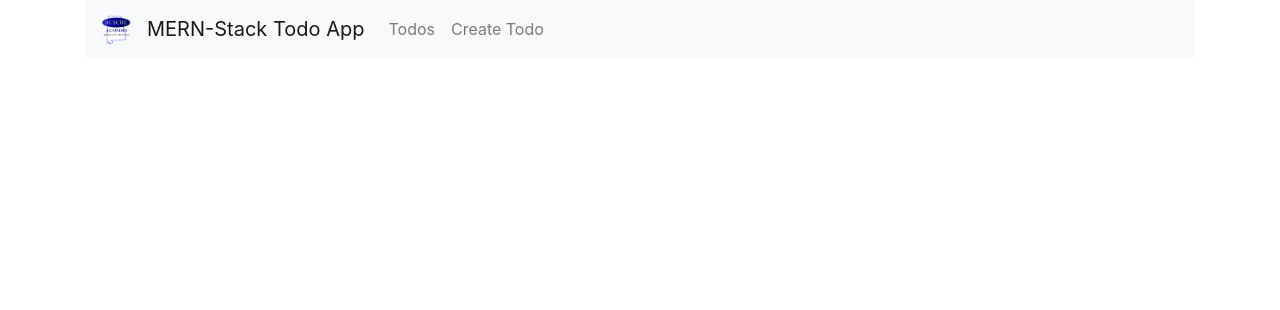
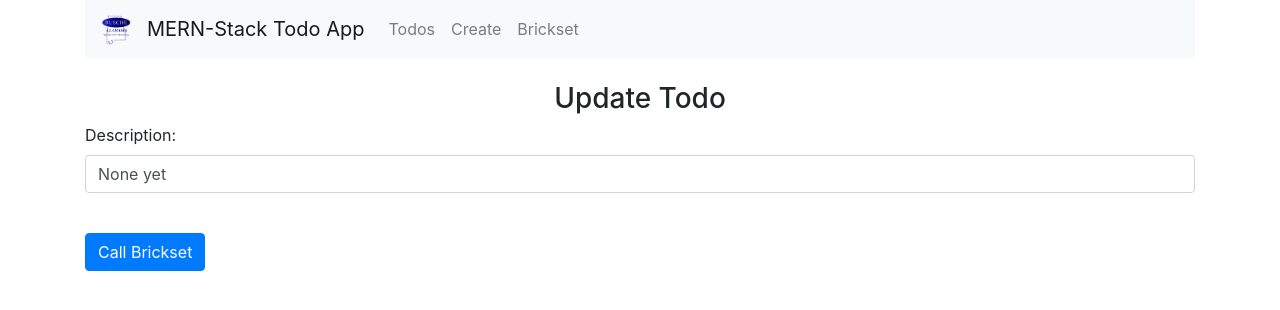
Before and after one commit to brentgroves/mern-todo-app, a React (Create React App) app: page /brickset in a window 1280 px wide. Shown: the top 310 px of the page. Built offline with nearby package versions, Linux system fonts and the light colour scheme.

Commit message:
added delme.txt

```diff
--- a/package.json
+++ b/package.json
@@ -12,6 +12,7 @@
     "react-router-dom": "^5.0.0",
     "react-scripts": "3.0.0",
     "reactstrap": "^8.0.0",
+    "soap": "^0.27.1",
     "socket.io-client": "^2.2.0"
   },
   "scripts": {
--- a/src/App.js
+++ b/src/App.js
@@ -6,6 +6,7 @@ import "bootstrap/dist/css/bootstrap.min.css";
 import CreateTodo from "./main/components/create-todo.component";
 import EditTodo from "./main/components/edit-todo.component";
 import TodosList from "./main/components/todos-list.component";
+import Brickset from "./main/components/brickset.component";
 
 import logo from "./Logo.png";
 
@@ -25,7 +26,10 @@ class App extends Component {
                   <Link to="/" className="nav-link">Todos</Link>
                 </li>
                 <li className="navbar-item">
-                  <Link to="/create" className="nav-link">Create Todo</Link>
+                  <Link to="/create" className="nav-link">Create</Link>
+                </li>
+                <li className="navbar-item">
+                  <Link to="/brickset" className="nav-link">Brickset</Link>
                 </li>
               </ul>
             </div>
@@ -34,6 +38,7 @@ class App extends Component {
           <Route path="/" exact component={TodosList} />
           <Route path="/edit/:id" component={EditTodo} />
           <Route path="/create" component={CreateTodo} />
+          <Route path="/brickset" component={Brickset} />
         </div>
       </Router>
     );
--- /dev/null
+++ b/src/main/components/brickset.component.js
@@ -0,0 +1,151 @@
+import React, { Component } from 'react';
+//import soap from 'soap';
+
+var soap = require('soap');
+
+var apiWSDL = 'http://brickset.com/api/v2.asmx?WSDL';
+
+
+
+export default class Brickset extends Component {
+
+    constructor(props) {
+        super(props);
+
+		this.getRandomSet = this.getRandomSet.bind(this);
+		this.getRandomInt = this.getRandomInt.bind(this);
+		this.setKey = this.setKey.bind(this);
+		this.onSubmit = this.onSubmit.bind(this);
+		this.onChangeResponse = this.onChangeResponse.bind(this);
+		this.state = {
+			key: 1,
+			minYear:1955,
+			response:'None yet'
+        }
+	}
+
+	getRandomInt (min, max) {
+	    return Math.floor(Math.random() * (max - min + 1)) + min;
+	}
+
+	setKey(k) {
+        this.setState({
+            key: k
+        });
+	}
+	getRandomSet(){
+
+	//first, determine the year
+//	var year = this.getRandomInt(this.state.minYear, (new Date()).getFullYear());
+	//console.log('chosen year', year);
+		console.log('made it');
+
+	soap.createClient(apiWSDL, function(err, client) {
+		console.log('done soap');
+	});
+
+	let promise = new Promise(function(resolve, reject) {
+
+
+		setTimeout(() => resolve("done"), 1000);
+  // executor (the producing code, "singer")
+	});
+	return promise;
+		/*
+	var p = new Promise(function(resolve, reject) {
+
+		soap.createClient(apiWSDL, function(err, client) {
+			if(err) throw new Error(err);
+
+			var args = {
+				apiKey:this.state.key,
+				userHash:'',
+				query:'',
+				theme:'',
+				subtheme:'',
+				setNumber:'',
+				year:year,
+				owned:'',
+				wanted:'',
+				orderBy:'',
+				pageSize:'2000',
+				pageNumber:'1',
+				userName:''
+			}
+
+			client.getSets(args, function(err, result) {
+				if(err) reject(err);
+				if(!result) {
+					return this.getRandomSet();
+				}
+
+				var sets = result.getSetsResult.sets;
+				console.log('i found '+sets.length+' results');
+				if(sets.length) {
+					var chosen = this.getRandomInt(0, sets.length-1);
+					var set = sets[chosen];
+					// now that we have a set, try to get more images
+					if(set.additionalImageCount > 0) {
+						client.getAdditionalImages({apiKey:this.state.key, setID:set.setID}, function(err, result) {
+							if(err) reject(err);
+							console.log('i got more images', result);
+							set.additionalImages = result;
+							resolve(set);
+						});
+					} else {
+						resolve(set);
+					}
+				}
+			});
+		});
+
+
+	});
+
+	return p;
+*/
+}
+
+    onChangeResponse(e) {
+        this.setState({
+            response: e.target.value
+        });
+    }
+
+    onSubmit(e) {
+        e.preventDefault();
+		var promise =	this.getRandomSet();
+
+		promise.then(
+		  res => this.setState({response:res}),
+//		  script => console.log('done'),
+		  error => console.log('Error')
+		);
+        console.log("Test");
+    }
+
+    render() {
+        return (
+            <div>
+                <h3 align="center">Update Todo</h3>
+
+                <form onSubmit={this.onSubmit}>
+
+                   <div className="form-group">
+                        <label>Description: </label>
+                        <input  type="text"
+                                className="form-control"
+                                value={this.state.response}
+								onChange={this.onChangeResponse}
+                                />
+                    </div>
+					<br />
+
+                    <div className="form-group">
+                        <input type="submit" value="Call Brickset" className="btn btn-primary" />
+                    </div>
+                </form>
+            </div>
+        )
+    }
+}
```
Also changed, not shown: 2 other files (tests, documents, lock files or other folders).
